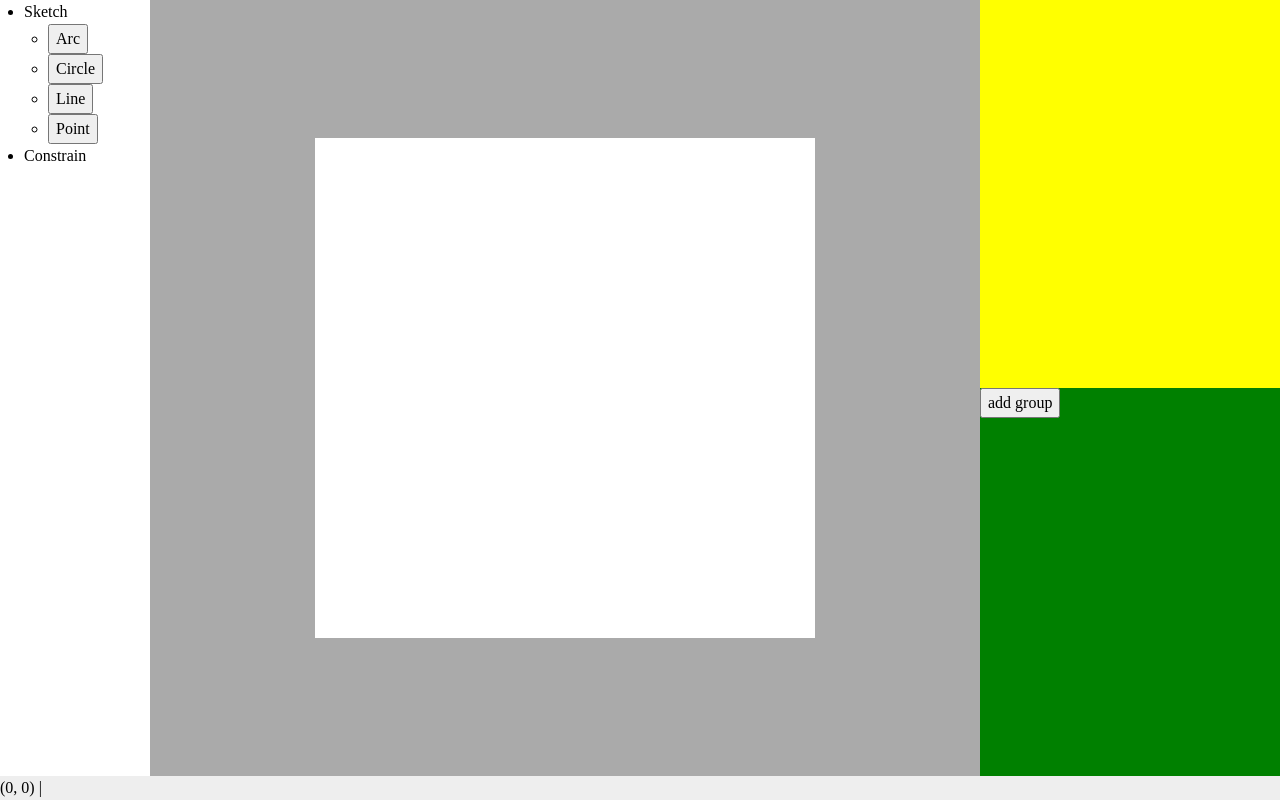
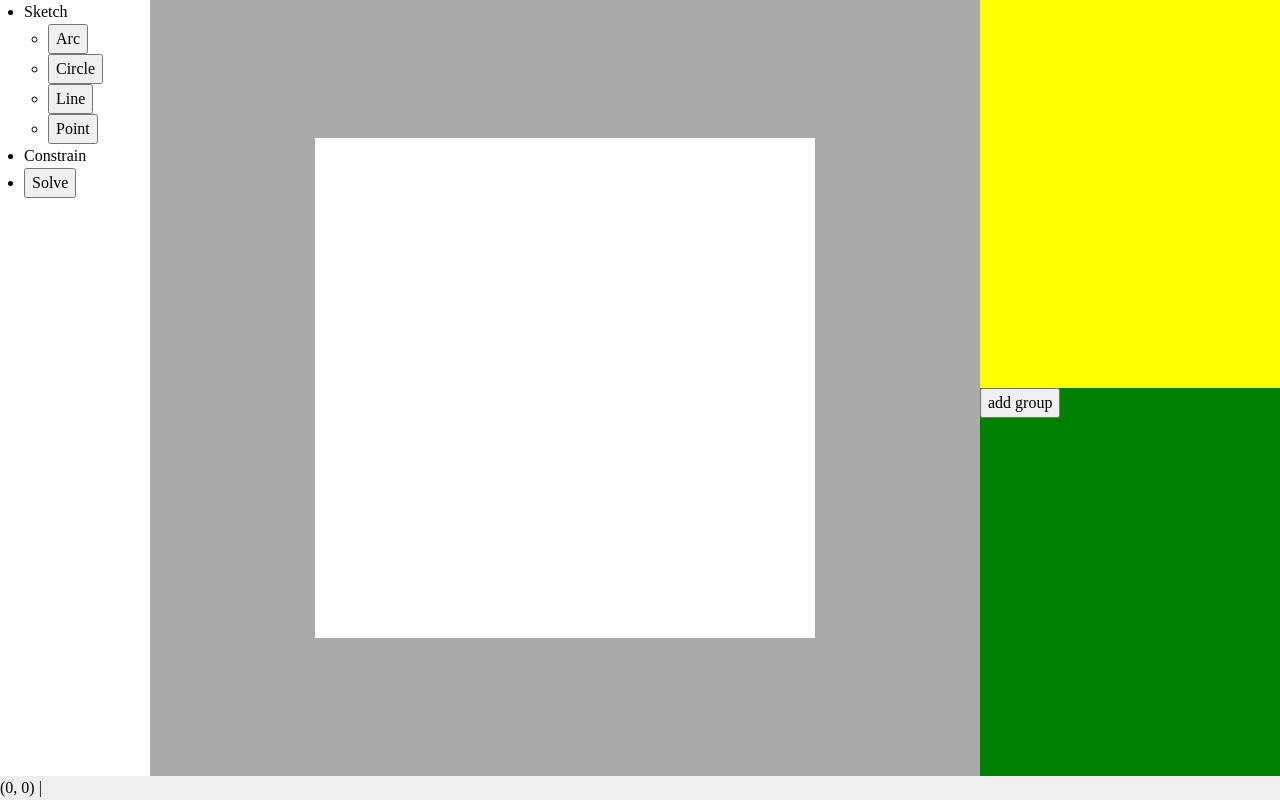
Before and after one commit to thekakkun/syzygy, a React (Vite) app: page / in a window 1280 px wide. Built offline with nearby package versions, Linux system fonts and the light colour scheme.

Commit message:
Add solver

```diff
--- a/src/app/slvs/slvsSlice.ts
+++ b/src/app/slvs/slvsSlice.ts
@@ -1,7 +1,22 @@
 import { createApi, fakeBaseQuery } from "@reduxjs/toolkit/query/react";
+import { invoke } from "@tauri-apps/api";
 
 export const slvsSlice = createApi({
   baseQuery: fakeBaseQuery<string>(),
   tagTypes: ["Group", "Entity"],
-  endpoints: () => ({}),
+  endpoints: (builder) => ({
+    solve: builder.mutation<null, number>({
+      queryFn: async (group) => {
+        try {
+          await invoke("solve", { group: group });
+          return { data: null };
+        } catch (err) {
+          return { error: err as string };
+        }
+      },
+      invalidatesTags: ["Group", "Entity"],
+    }),
+  }),
 });
+
+export const { useSolveMutation } = slvsSlice;
--- a/src/features/toolbar/Toolbar.tsx
+++ b/src/features/toolbar/Toolbar.tsx
@@ -1,4 +1,5 @@
 import { useAddGroupMutation } from "../../app/slvs/slvsGroupsSlice";
+import { useSolveMutation } from "../../app/slvs/slvsSlice";
 import { useAppDispatch, useAppSelector } from "../../app/store";
 import { addTempEntity } from "../objects/selectionSlice";
 
@@ -8,6 +9,7 @@ export default function Toolbar() {
   const dispatch = useAppDispatch();
   const active_group = useAppSelector((state) => state.selection.group);
   const [addGroup] = useAddGroupMutation();
+  const [solve] = useSolveMutation();
 
   return (
     <div className={style.tools}>
@@ -66,6 +68,17 @@ export default function Toolbar() {
           </ul>
         </li>
         <li>Constrain</li>
+        <li>
+          <button
+            onClick={() => {
+              if (active_group) {
+                solve(active_group);
+              }
+            }}
+          >
+            Solve
+          </button>
+        </li>
       </ul>
     </div>
   );
```
Also changed, not shown: 1 other file (tests, documents, lock files or other folders).
